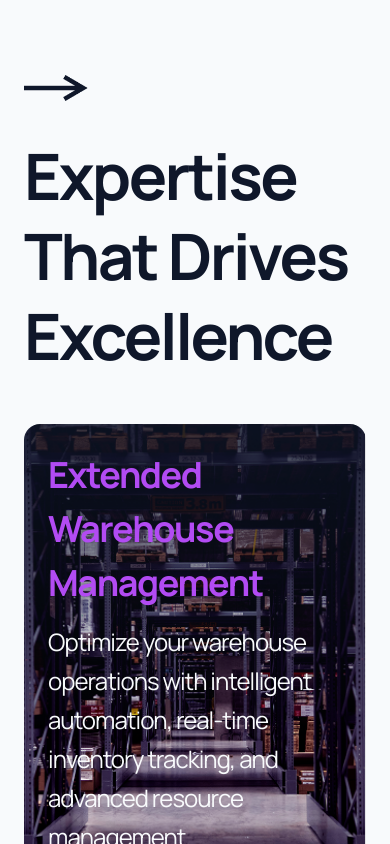
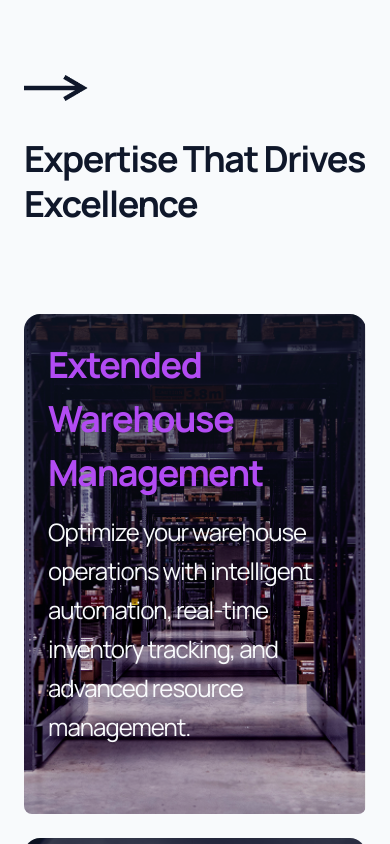
Before and after one commit to mithks/arkania-website, a Next.js app: page / in a window 390 px wide. Shown: the part 1680-2524 px from the top of the page. Built offline with nearby package versions, Linux system fonts and the light colour scheme; grey boxes are pictures that could not be loaded.

Commit message:
phone update 2
expertise section optimized.
services section optimized.

```diff
--- a/components/ExpertiseSection.tsx
+++ b/components/ExpertiseSection.tsx
@@ -64,13 +64,13 @@ export default function ExpertiseSection() {
             />
           </motion.div>
 
-          <h2 className="text-[64px] font-bold text-dark leading-tight">
+          <h2 className="text-[36px] md:text-[64px] font-bold text-dark leading-tight">
             Expertise That Drives Excellence
           </h2>
         </motion.div>
 
         {/* Cards */}
-        <div className="grid grid-cols-1 md:grid-cols-2 lg:grid-cols-4 gap-6 md:gap-8">
+        <div className="grid grid-cols-1 md:grid-cols-2 lg:grid-cols-4 gap-6 md:gap-8 py-10 md:py-0">
           {expertiseCards.map((card, index) => (
             <Link
               key={card.slug}
--- a/components/ServicesSection.tsx
+++ b/components/ServicesSection.tsx
@@ -46,7 +46,7 @@ export default function ServicesSection() {
             transition={{ duration: 0.8, ease: 'easeOut' }}
             className="max-w-4xl"
           >
-            <h1 className="text-[64px] font-bold text-secondary leading-tight mt-8">
+            <h1 className="text-[48px] md:text-[64px] font-bold text-secondary leading-tight mt-8">
               Orchestrating Global Flow
             </h1>
           </motion.div>
```
